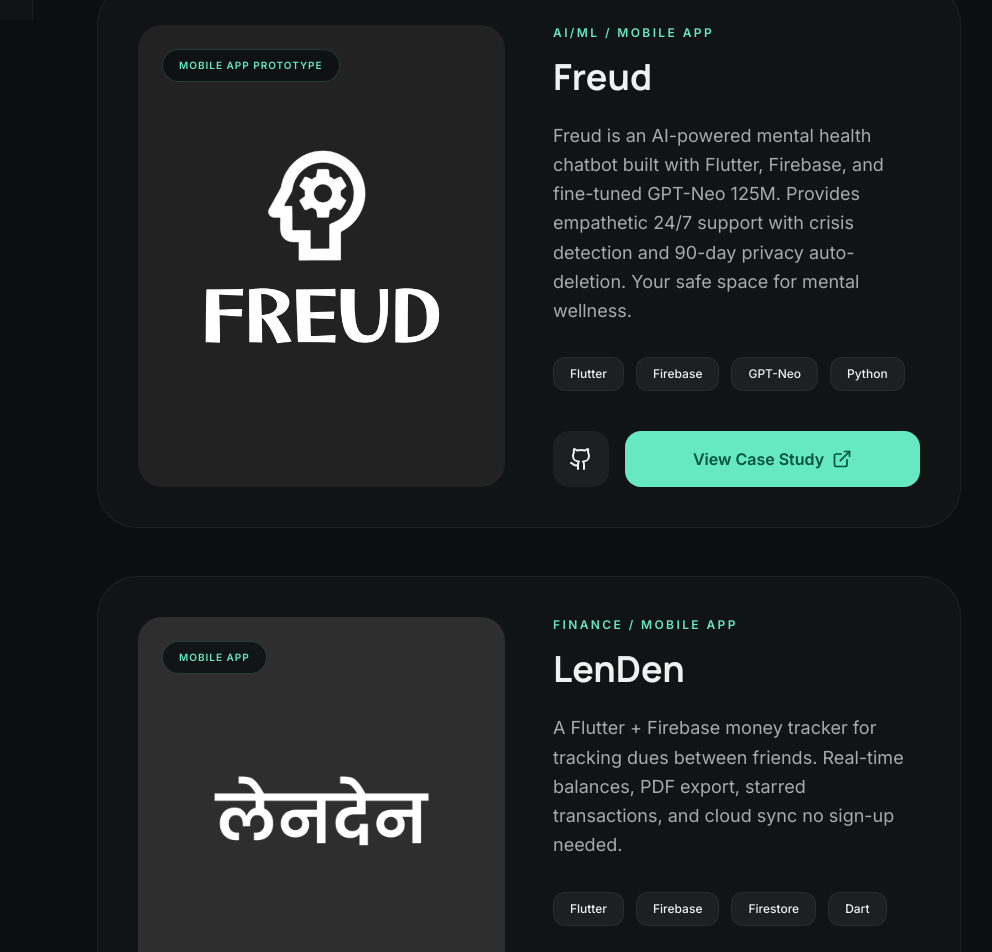
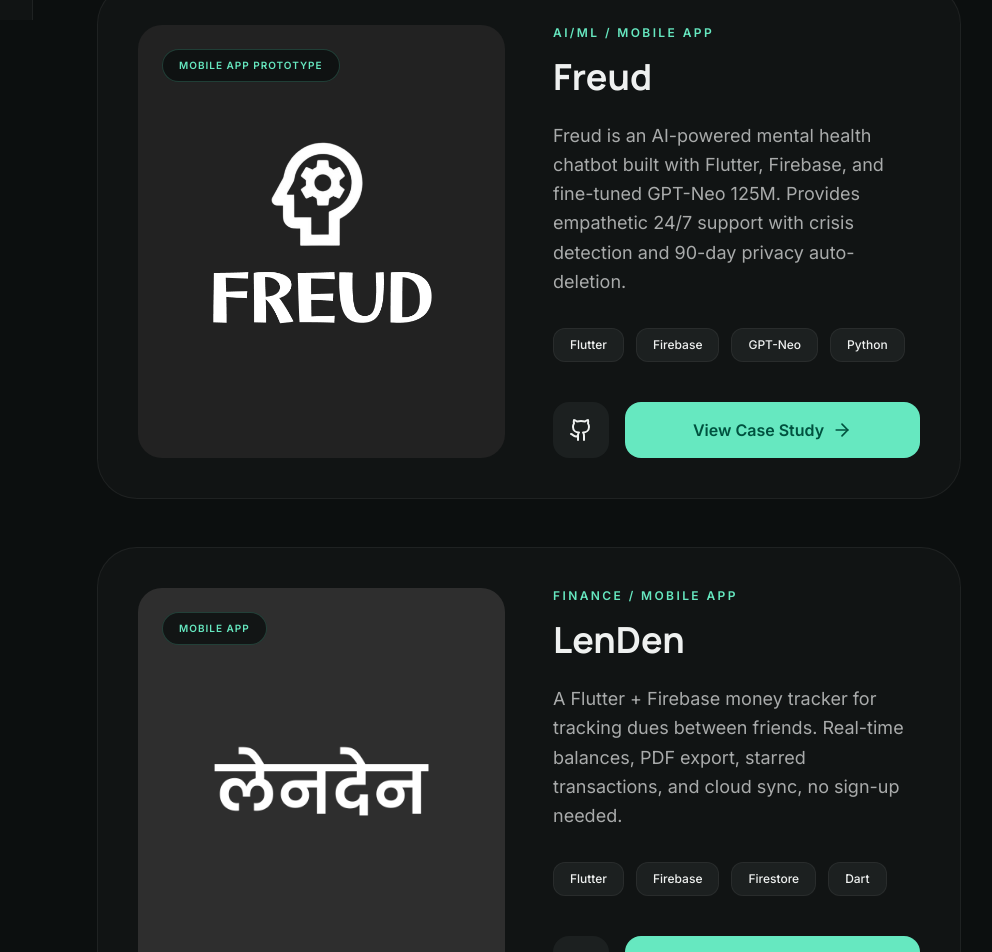
Before and after one commit to Dalton-Khatri/Portfolio, a React (Vite) app: page /projects in a window 1280 px wide. Shown: the part 780-1732 px from the top of the page, without its empty margins (255-1247 px from the left). Built offline with nearby package versions, Linux system fonts and the light colour scheme.

Commit message:
Linked with CaseStudy

```diff
--- a/src/pages/Projects.tsx
+++ b/src/pages/Projects.tsx
@@ -1,50 +1,53 @@
 import { motion } from 'motion/react';
-import { ExternalLink, Github } from 'lucide-react';
+import { Github, ArrowRight } from 'lucide-react';
+import { useNavigate } from 'react-router-dom';
 
 const projects = [
   {
-    title: "E-Badapatra",
-    category: "C++ & Qt / Chatbot",
-    description: "Local Government Service Finder (LGSF) aka ई-Badapatra is a Qt and C++ desktop chatbot that helps users find local government services through JSON-based intent matching.",
-    image: "/assets/E-Badapatra.png",
-    tech: ["C++", "Qt", "JSON", "Chatbot"],
-    links: { github: "https://github.com/Dalton-Khatri/E-Badapatra", live: "https://github.com/Dalton-Khatri/E-Badapatra" },
-    status: "Desktop App Prototype"
+    id: 'e-badapatra',
+    title: 'E-Badapatra',
+    category: 'C++ & Qt / Chatbot',
+    description: 'Local Government Service Finder (LGSF) aka ई-Badapatra is a Qt and C++ desktop chatbot that helps users find local government services through JSON-based intent matching.',
+    image: '/assets/E-Badapatra.png',
+    tech: ['C++', 'Qt', 'JSON', 'Chatbot'],
+    github: 'https://github.com/Dalton-Khatri/E-Badapatra',
+    status: 'Desktop App Prototype',
   },
   {
-    title: "Freud",
-    category: "AI/ML / Mobile App",
-    description: "Freud is an AI-powered mental health chatbot built with Flutter, Firebase, and fine-tuned GPT-Neo 125M. Provides empathetic 24/7 support with crisis detection and 90-day privacy auto-deletion. Your safe space for mental wellness.",
-    image: "/assets/Freud_pp.png",
-    tech: ["Flutter", "Firebase", "GPT-Neo", "Python"],
-    links: { github: "https://github.com/Dalton-Khatri/Freud", live: "https://github.com/Dalton-Khatri/Freud" },
-    status: "Mobile App Prototype"
+    id: 'freud',
+    title: 'Freud',
+    category: 'AI/ML / Mobile App',
+    description: 'Freud is an AI-powered mental health chatbot built with Flutter, Firebase, and fine-tuned GPT-Neo 125M. Provides empathetic 24/7 support with crisis detection and 90-day privacy auto-deletion.',
+    image: '/assets/Freud_pp.png',
+    tech: ['Flutter', 'Firebase', 'GPT-Neo', 'Python'],
+    github: 'https://github.com/Dalton-Khatri/Freud',
+    status: 'Mobile App Prototype',
   },
   {
-    title: "LenDen",
-    category: "Finance / Mobile App",
-    description: "A Flutter + Firebase money tracker for tracking dues between friends. Real-time balances, PDF export, starred transactions, and cloud sync no sign-up needed.",
-    image: "/assets/Lenden.png",
-    tech: ["Flutter", "Firebase", "Firestore", "Dart"],
-    links: { github: "https://github.com/Dalton-Khatri/LenDen", live: "https://github.com/Dalton-Khatri/LenDen" },
-    status: "Mobile App"
+    id: 'lenden',
+    title: 'LenDen',
+    category: 'Finance / Mobile App',
+    description: 'A Flutter + Firebase money tracker for tracking dues between friends. Real-time balances, PDF export, starred transactions, and cloud sync, no sign-up needed.',
+    image: '/assets/Lenden.png',
+    tech: ['Flutter', 'Firebase', 'Firestore', 'Dart'],
+    github: 'https://github.com/Dalton-Khatri/LenDen',
+    status: 'Mobile App',
   },
 ];
 
 const container = {
   hidden: { opacity: 0 },
-  show: {
-    opacity: 1,
-    transition: { staggerChildren: 0.1 }
-  }
+  show: { opacity: 1, transition: { staggerChildren: 0.1 } },
 };
 
 const item = {
   hidden: { opacity: 0, y: 20 },
-  show: { opacity: 1, y: 0 }
+  show: { opacity: 1, y: 0 },
 };
 
 export default function Projects() {
+  const navigate = useNavigate();
+
   return (
     <motion.div
       variants={container}
@@ -53,7 +56,9 @@
       className="space-y-16"
     >
       <motion.div variants={item} className="max-w-2xl">
-        <h1 className="text-5xl font-extrabold text-on-surface mb-6 font-headline tracking-tight">The <span className="text-primary">Journey</span></h1>
+        <h1 className="text-5xl font-extrabold text-on-surface mb-6 font-headline tracking-tight">
+          The <span className="text-primary">Archive</span>
+        </h1>
         <p className="text-lg text-on-surface-variant leading-relaxed">
           An evolving collection of learning, building, and real-world exploration.
         </p>
@@ -62,11 +67,14 @@
       <div className="grid grid-cols-1 gap-12">
         {projects.map((project) => (
           <motion.div
-            key={project.title}
+            key={project.id}
             variants={item}
             className="group flex flex-col lg:flex-row gap-8 lg:gap-12 bg-surface-low p-6 lg:p-10 rounded-[2.5rem] border border-outline-variant hover:border-primary/30 transition-all duration-500"
           >
-            <div className="lg:w-1/2 aspect-[4/3] rounded-3xl overflow-hidden relative">
+            <div
+              className="lg:w-1/2 aspect-[4/3] rounded-3xl overflow-hidden relative cursor-pointer"
+              onClick={() => navigate(`/projects/${project.id}`)}
+            >
               <img
                 src={project.image}
                 alt={project.title}
@@ -80,7 +88,12 @@
 
             <div className="lg:w-1/2 flex flex-col justify-center">
               <span className="text-xs font-bold text-primary uppercase tracking-[0.2em] mb-4 block">{project.category}</span>
-              <h2 className="text-4xl font-bold text-on-surface mb-6 font-headline group-hover:text-primary transition-colors">{project.title}</h2>
+              <h2
+                className="text-4xl font-bold text-on-surface mb-6 font-headline group-hover:text-primary transition-colors cursor-pointer"
+                onClick={() => navigate(`/projects/${project.id}`)}
+              >
+                {project.title}
+              </h2>
               <p className="text-on-surface-variant leading-relaxed mb-8 text-lg">
                 {project.description}
               </p>
@@ -94,13 +107,21 @@
               </div>
 
               <div className="flex gap-4">
-                <a href={project.links.github} target="_blank" rel="noopener noreferrer" className="p-4 bg-surface-high rounded-2xl text-on-surface hover:text-primary hover:bg-surface-variant transition-all">
+                <a
+                  href={project.github}
+                  target="_blank"
+                  rel="noopener noreferrer"
+                  className="p-4 bg-surface-high rounded-2xl text-on-surface hover:text-primary hover:bg-surface-variant transition-all"
+                >
                   <Github className="w-6 h-6" />
                 </a>
-                <a href={project.links.live} target="_blank" rel="noopener noreferrer" className="flex-1 bg-primary text-on-primary font-bold rounded-2xl flex items-center justify-center gap-2 hover:scale-[1.02] transition-transform">
+                <button
+                  onClick={() => navigate(`/projects/${project.id}`)}
+                  className="flex-1 bg-primary text-on-primary font-bold rounded-2xl flex items-center justify-center gap-2 hover:scale-[1.02] transition-transform"
+                >
                   View Case Study
-                  <ExternalLink className="w-5 h-5" />
-                </a>
+                  <ArrowRight className="w-5 h-5" />
+                </button>
               </div>
             </div>
           </motion.div>
```
